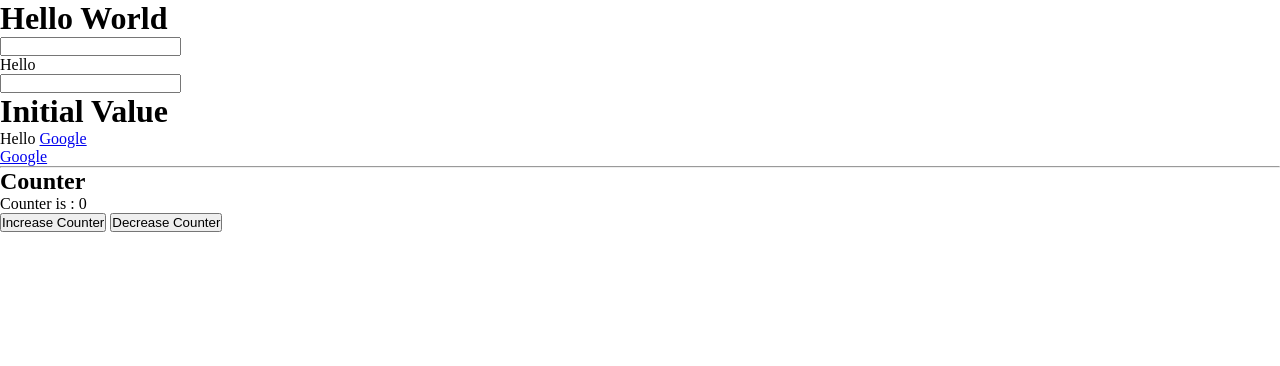
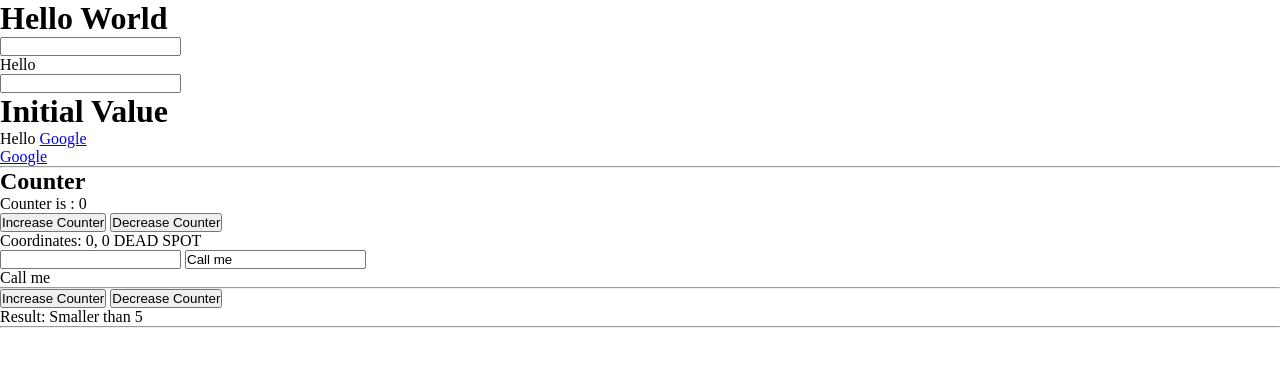
Before and after one commit to SachinMaharana/vue-complete, a plain HTML site: page first-app/index.html in a window 1280 px wide. Drawn offline with nearby package versions, Linux system fonts and the light colour scheme.

Commit message:
complete first app

```diff
--- a/first-app/index.html
+++ b/first-app/index.html
@@ -24,6 +24,18 @@
         <p> Counter is : {{counter}}</p>
         <button v-on:click="handleClickIncrease">Increase Counter</button>
         <button v-on:click="handleClickDecrease">Decrease Counter</button>
+        <p>{{result}}</p>
+        <p v-on:mousemove="updateCoordinates">Coordinates: {{x}}, {{y}}
+            <span v-on:mousemove.stop>DEAD SPOT</span>
+        </p>
+        <input type="text" v-on:keyup.enter.space="alertMe">
+        <input type="text" v-model="what">
+        <p>{{what}}</p>
+        <hr>
+        <button v-on:click="increase">Increase Counter</button>
+        <button v-on:click="decrease">Decrease Counter</button>
+        <p>Result: {{output}}</p>
+        <hr>
         <script src="https://unpkg.com/vue"></script>
         <script src="./main.js"></script>
 </body>
--- a/first-app/main.js
+++ b/first-app/main.js
@@ -5,7 +5,16 @@ new Vue({
     dataToBeChanged: "Initial Value",
     link: "https://www.google.com",
     finishedLink: `<a href="https://www.google.com" target="_blanck">Google</a>`,
-    counter: 0
+    counter: 0,
+    x: 0,
+    y: 0,
+    what: "Call me",
+    result: ""
+  },
+  computed: {
+    output() {
+      return this.counter > 5 ? "Greate than 5" : "Smaller than 5";
+    }
   },
   methods: {
     changeTitle(e) {
@@ -20,9 +29,22 @@ new Vue({
     },
     handleClickIncrease() {
       this.counter++;
+      this.result = this.counter > 5 ? "Greate than 5" : "Smaller than 5";
     },
     handleClickDecrease() {
       this.counter--;
-    }
+    },
+    updateCoordinates(e) {
+      this.x = e.clientX;
+      this.y = e.clientY;
+    },
+    dummy(e) {
+      e.stopPropagation();
+    },
+    alertMe(e) {
+      alert("Lol");
+    },
+    decrease() {},
+    increase() {}
   }
 });
```
Also changed, not shown: notes.txt.
